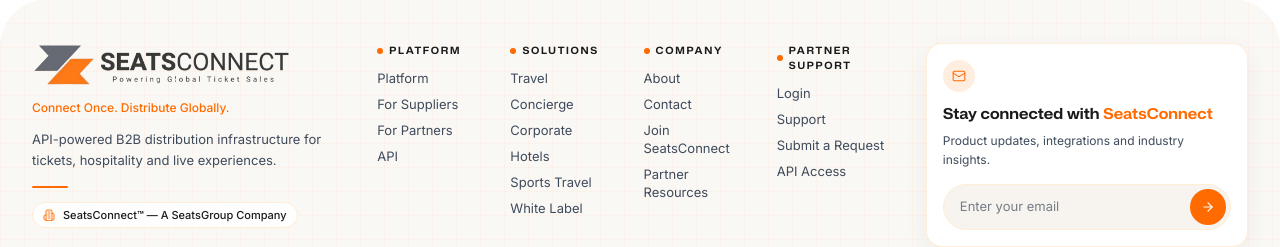
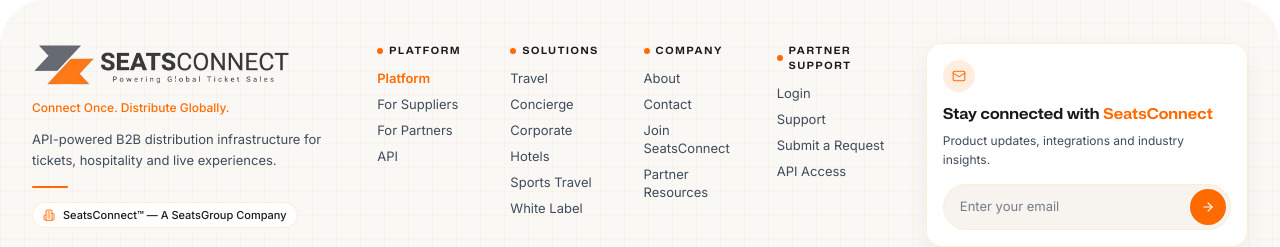
Before and after one commit to Himanshu1883/SeatsConnect, a Next.js app: page /platform in a window 1280 px wide. Shown: the part 6120-6367 px from the top of the page. Built offline with nearby package versions, Linux system fonts and the light colour scheme.

Commit message:
active footer

```diff
--- a/src/components/layout/Footer.tsx
+++ b/src/components/layout/Footer.tsx
@@ -1,5 +1,9 @@
+"use client";
+
 import Image from "next/image";
 import Link from "next/link";
+import { useEffect, useState } from "react";
+import { usePathname } from "next/navigation";
 import type { LucideIcon } from "lucide-react";
 import {
   ArrowRight,
@@ -20,6 +24,7 @@
 import { launchFlags } from "@/lib/constants/features";
 import { siteConfig } from "@/lib/constants/site";
 import { routes } from "@/lib/constants/routes";
+import { cn } from "@/lib/utils";
 
 const trustItems: { title: string; text: string; icon: LucideIcon }[] = [
   {
@@ -56,6 +61,25 @@
   },
 ] as const;
 
+function isFooterLinkActive(
+  href: string,
+  pathname: string,
+  hash: string
+): boolean {
+  const [path, fragment] = href.split("#");
+  const base = path || "/";
+
+  if (fragment) {
+    return pathname === base && hash === `#${fragment}`;
+  }
+
+  if (base === routes.join) {
+    return pathname === routes.join || pathname.startsWith(`${routes.join}/`);
+  }
+
+  return pathname === base;
+}
+
 function FooterHeading({ children }: { children: React.ReactNode }) {
   return (
     <h4 className="mb-3 flex items-center gap-1.5 font-tech text-[10px] font-bold uppercase tracking-[0.16em] text-brand-dark">
@@ -67,14 +91,19 @@
 
 function FooterLinkList({
   links,
+  pathname,
+  hash,
 }: {
   links: readonly { label: string; href: string; external?: boolean }[];
+  pathname: string;
+  hash: string;
 }) {
   return (
     <ul className="space-y-2 text-[13px] leading-snug">
-      {links.map((link) => (
+      {links.map((link) => {
+        if ("external" in link && link.external) {
+          return (
             <li key={link.label}>
-          {"external" in link && link.external ? (
               <a
                 href={link.href}
                 target="_blank"
@@ -83,23 +112,46 @@
               >
                 {link.label}
               </a>
-          ) : (
+            </li>
+          );
+        }
+
+        const active = isFooterLinkActive(link.href, pathname, hash);
+
+        return (
+          <li key={link.label}>
             <Link
               href={link.href}
-              className="text-brand-gray-text transition-colors hover:text-brand-orange"
+              aria-current={active ? "page" : undefined}
+              className={cn(
+                "transition-colors hover:text-brand-orange",
+                active
+                  ? "font-semibold text-brand-orange"
+                  : "text-brand-gray-text"
+              )}
             >
               {link.label}
             </Link>
-          )}
           </li>
-      ))}
+        );
+      })}
     </ul>
   );
 }
 
 export function Footer() {
+  const pathname = usePathname();
+  const [hash, setHash] = useState("");
+
+  useEffect(() => {
+    const syncHash = () => setHash(window.location.hash);
+    syncHash();
+    window.addEventListener("hashchange", syncHash);
+    return () => window.removeEventListener("hashchange", syncHash);
+  }, [pathname]);
+
   return (
-    <footer className="footer-band w-full bg-[#faf8f5] text-brand-gray-text">
+    <footer className="footer-band relative w-full bg-[#faf8f5] text-brand-gray-text">
       <div className="pointer-events-none absolute inset-0 surface-grid opacity-35" />
       <div className="pointer-events-none absolute inset-x-0 top-0 h-px bg-gradient-to-r from-transparent via-brand-orange/30 to-transparent" />
 
@@ -137,7 +189,11 @@
             {linkColumns.map((column) => (
               <div key={column.title}>
                 <FooterHeading>{column.title}</FooterHeading>
-                <FooterLinkList links={column.links} />
+                <FooterLinkList
+                  links={column.links}
+                  pathname={pathname}
+                  hash={hash}
+                />
               </div>
             ))}
           </div>
@@ -209,15 +265,24 @@
             © 2026 {siteConfig.trademark}. All rights reserved.
           </p>
           <nav className="flex flex-wrap items-center justify-center gap-x-4 gap-y-1">
-            {footerLegalLinks.map((link) => (
+            {footerLegalLinks.map((link) => {
+              const active = isFooterLinkActive(link.href, pathname, hash);
+              return (
                 <Link
                   key={link.label}
                   href={link.href}
-                className="text-[12px] text-brand-gray-text transition-colors hover:text-brand-orange"
+                  aria-current={active ? "page" : undefined}
+                  className={cn(
+                    "text-[12px] transition-colors hover:text-brand-orange",
+                    active
+                      ? "font-semibold text-brand-orange"
+                      : "text-brand-gray-text"
+                  )}
                 >
                   {link.label}
                 </Link>
-            ))}
+              );
+            })}
           </nav>
         </div>
       </div>
```
Lines whose indentation alone changed are shown as unchanged.
